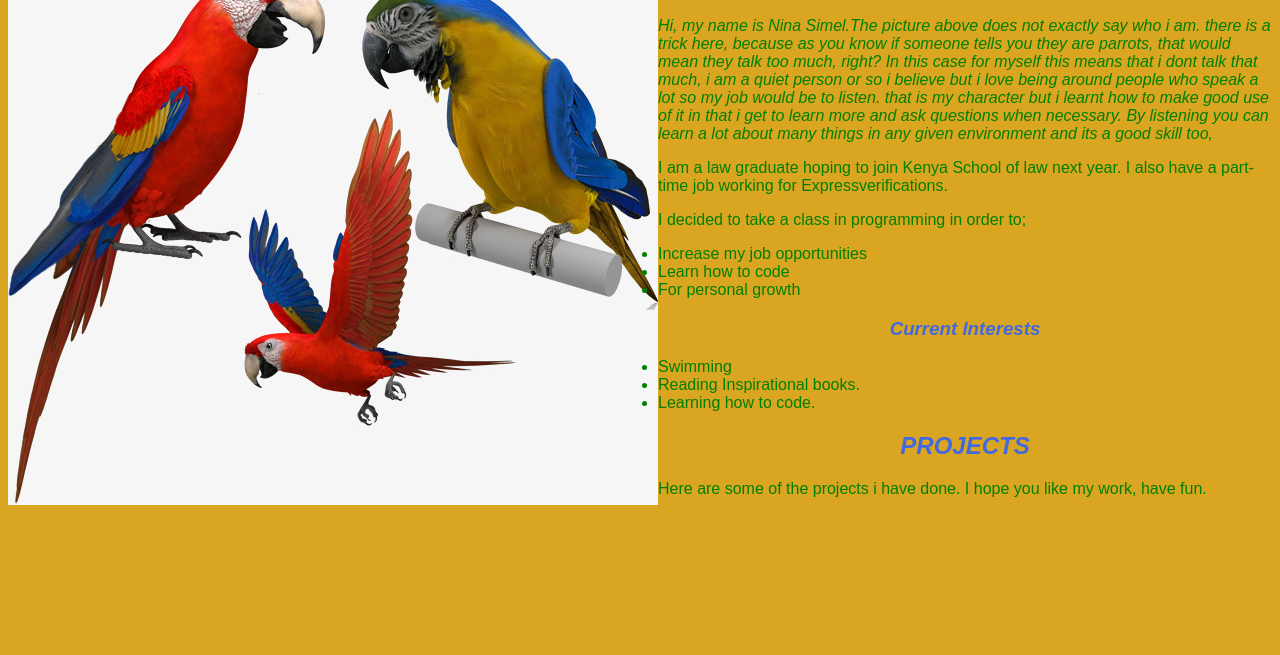
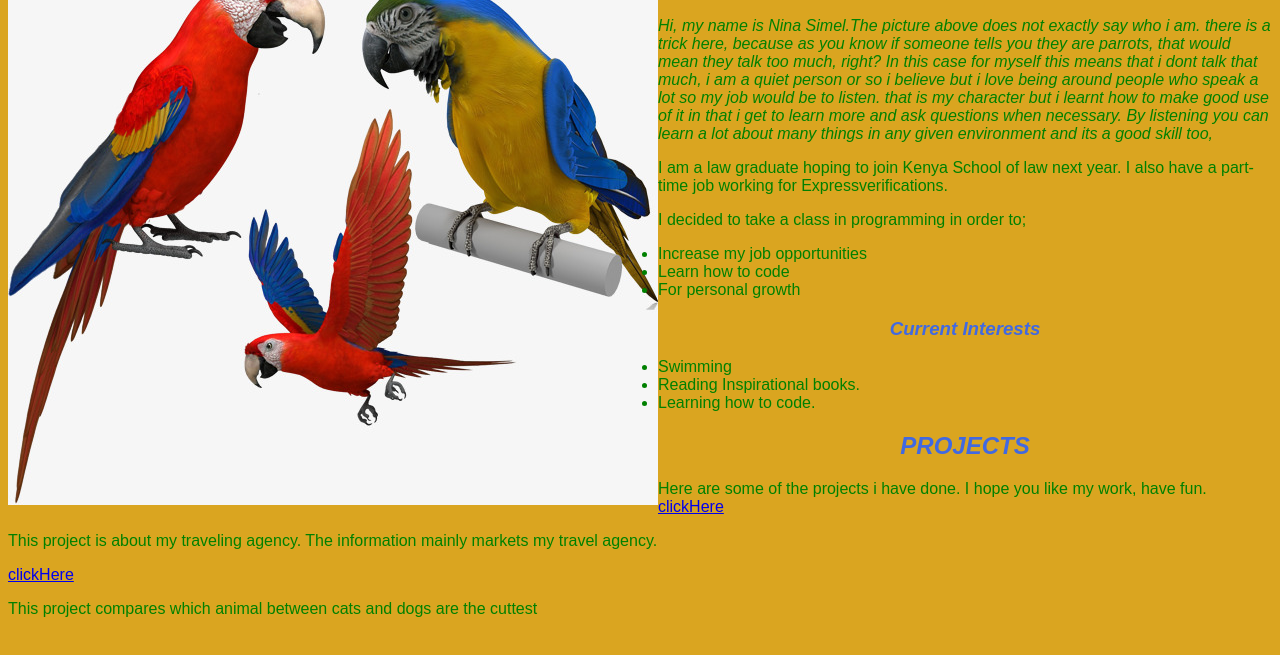
Before and after one commit to NES26/portfolio, a plain HTML site: page portfolio.html in a window 1280 px wide. Shown: the part 111-766 px from the top of the page. Drawn offline with Linux system fonts and the light colour scheme.

Commit message:
Add portfolio.html

```diff
--- a/portfolio.html
+++ b/portfolio.html
@@ -28,7 +28,10 @@
   </p>
 
  <h2>PROJECTS</h2>
-    <P>Here are some of the projects i have done. I hope you like my work, have fun.</P>
-
-</body>
+    <P>Here are some of the projects i have done. I hope you like my work, have fun.
+        <a href="https://nes26.github.io/Travel/">clickHere</a> </p>
+        <p>This project is about my traveling agency. The information mainly markets my travel agency.</p>
+        <a href="https://nes26.github.io/cat-dogs/">clickHere</a> </p</body>
+        <p>This project compares which animal between cats and dogs are the cuttest</p>
+    </body>
 </html>
```
